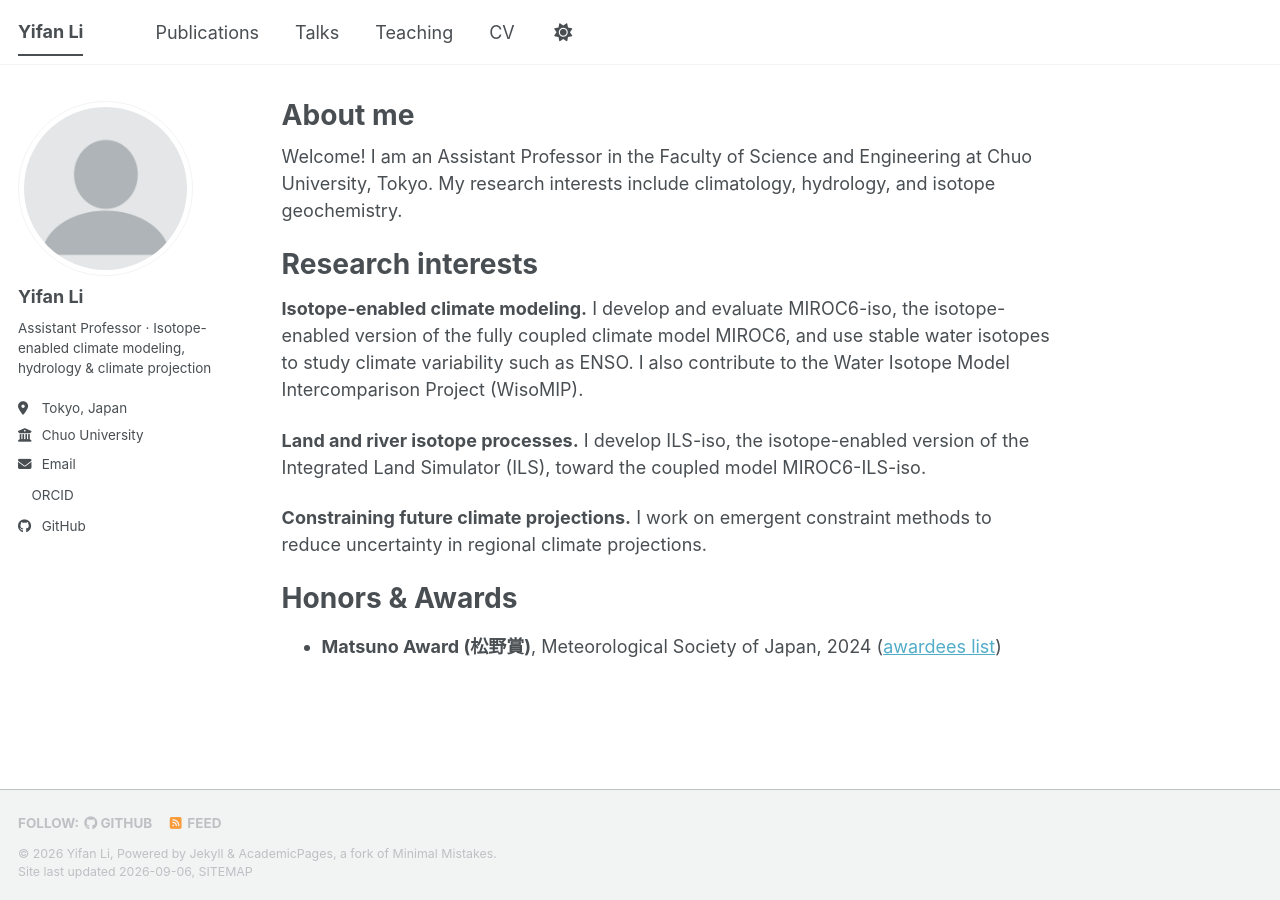
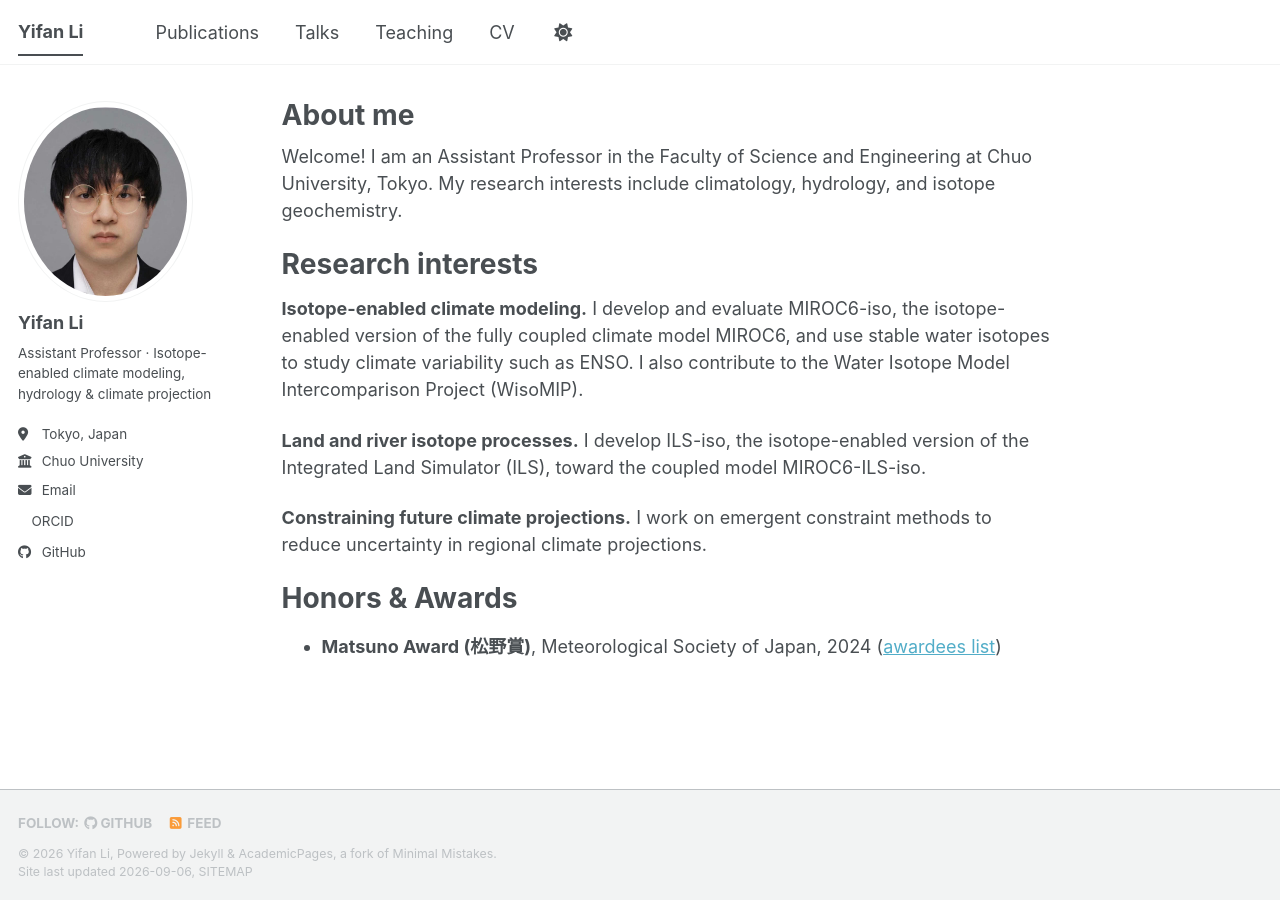
Before and after one commit to Yifanli-9/yifanli-9.github.io, a Jekyll site: the page built from _pages/about.md, in a window 1280 px wide. Built offline with Jekyll 4.4.1, drawn with Linux system fonts in a browser that asks for light colours; a style sheet for code colours, icons or effects is not loaded.

Commit message:
Update profile photo

```diff
--- a/_config.yml
+++ b/_config.yml
@@ -23,7 +23,7 @@ repository               : "Yifanli-9/yifanli-9.github.io"
 #               Additional customization can be done by editing /_includes/author-profile.html
 author:
   # Biographic information
-  avatar           : "profile.png"
+  avatar           : "profile.jpg"
   name             : "Yifan Li"
   pronouns         : # example: "she/her"
   bio              : "Assistant Professor · Isotope-enabled climate modeling, hydrology & climate projection"
```
Also changed, not shown: README.md (+1 -1 lines), images/profile.jpg (added).
